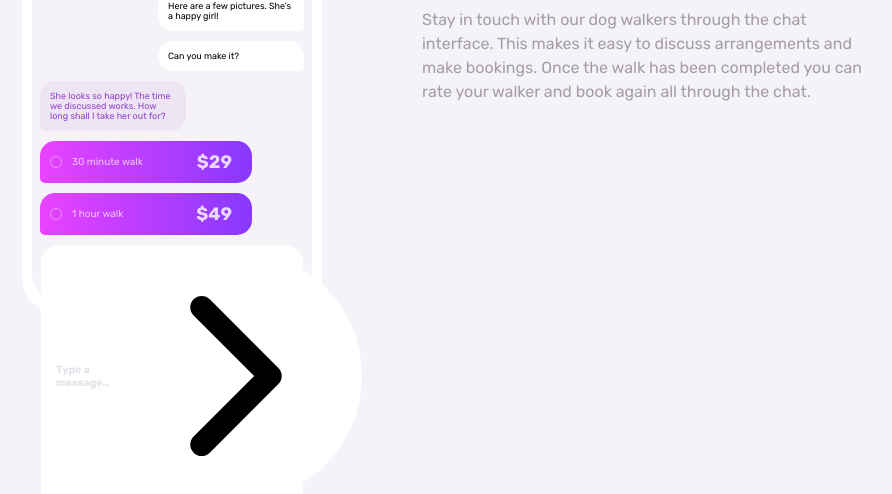
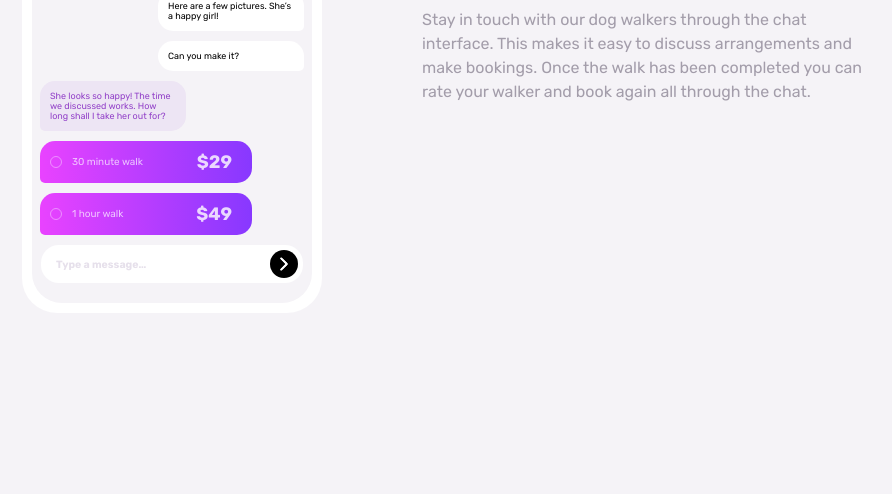
Before and after one commit to Oxillius/Website-Practice, a plain HTML site: page chat-app-css-illustration-master/index.html in a window 1280 px wide. Shown: the part 380-874 px from the top of the page, without its empty margins (193-1085 px from the left). After the commit the page ends 800 px from the top, so only its background shows below. Drawn offline with Linux system fonts and the light colour scheme.

Commit message:
Fixing chat icon resizing massively

```diff
--- a/chat-app-css-illustration-master/index.html
+++ b/chat-app-css-illustration-master/index.html
@@ -53,7 +53,7 @@
           </div>
           <div class="message-field">
             <h2>Type a message…</h2>
-            <img class="send-message-button" src="./images/chevron-forward-outline.svg" alt="">
+            <img class="send-message-button svg-header" src="./images/chevron-forward-outline.svg" alt="">
           </div>
         </div>
       </div>
```
